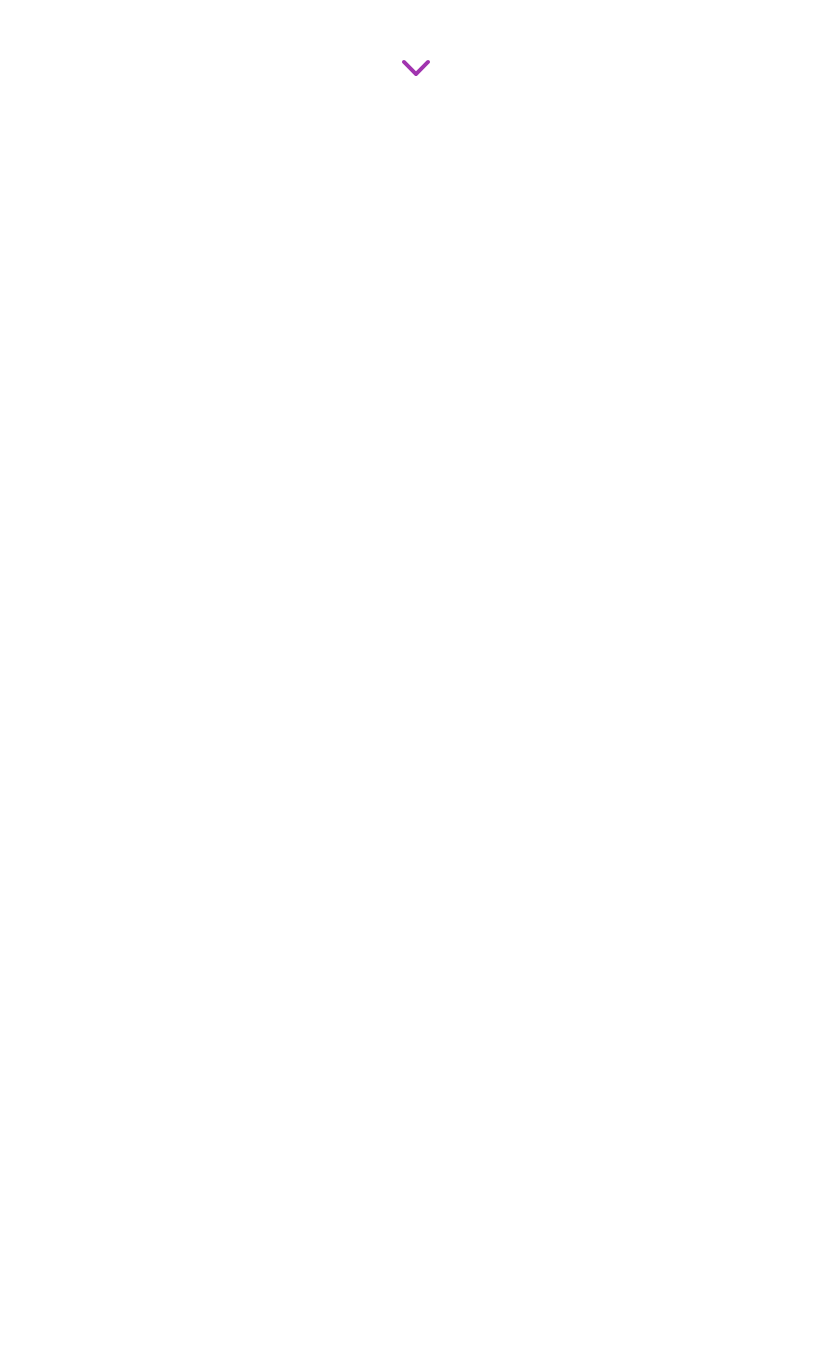
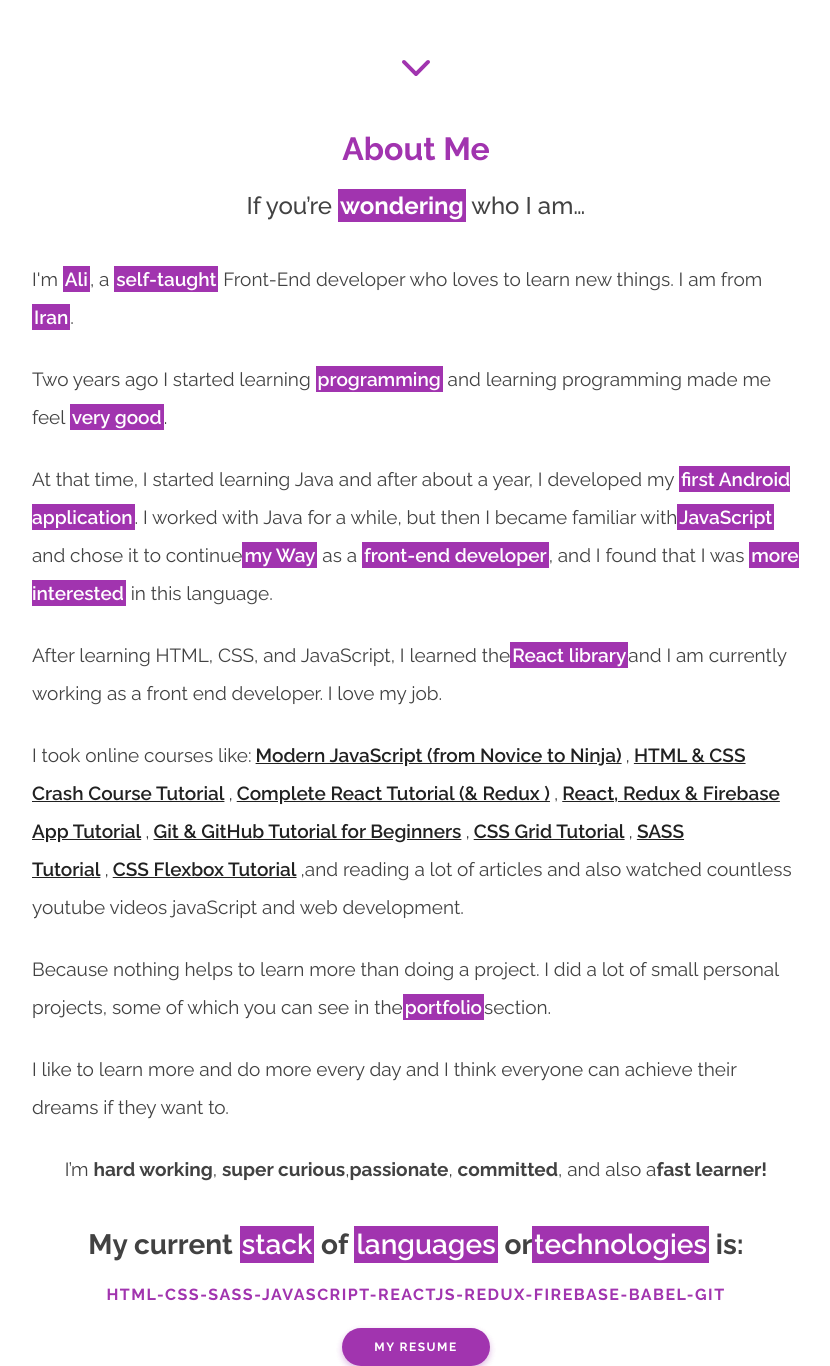
Before and after one commit to alilotfidev/ali-lotfi-website, a React (Create React App) app: page / in a window 1280 px wide. Shown: the part 702-2068 px from the top of the page, without its empty margins (224-1054 px from the left). Before the commit the page ends 800 px from the top, so only its background shows below. Built offline with nearby package versions, Linux system fonts and the light colour scheme.

Commit message:
about section is ok

```diff
--- a/package.json
+++ b/package.json
@@ -8,7 +8,8 @@
     "@testing-library/user-event": "^7.2.1",
     "react": "^16.13.1",
     "react-dom": "^16.13.1",
-    "react-scripts": "3.4.3"
+    "react-scripts": "3.4.3",
+    "react-scroll-to-component": "^1.0.2"
   },
   "scripts": {
     "start": "react-scripts start",
--- a/src/App.js
+++ b/src/App.js
@@ -1,15 +1,33 @@
 import React, { Component } from "react";
 //components
 import Navbar from "./components/Navbar";
-import Intro from './components/Intro';
+import Intro from "./components/Intro";
+import AboutMe from "./components/AboutMe";
+
+//scroll
+import scrollToComponent from "react-scroll-to-component";
 
 class App extends Component {
+  scrollTo = (ComponentName) => {
+    if (ComponentName === "AboutMe") {
+      scrollToComponent(this.AboutMe, { offset: -80, align: "top" });
+    }
+  };
   render() {
     return (
       <div className="App">
-        <Navbar />
+        <Navbar scrollTo={this.scrollTo} />
         <main>
-          <Intro />
+          <section>
+            <Intro scrollTo={this.scrollTo} />
+          </section>
+          <section
+            ref={(section) => {
+              this.AboutMe = section;
+            }}
+          >
+            <AboutMe />
+          </section>
         </main>
       </div>
     );
--- /dev/null
+++ b/src/assets/css/AboutMe.css
@@ -0,0 +1,96 @@
+.AboutMe {
+  margin-top: 32px;
+  display: -webkit-box;
+  display: -ms-flexbox;
+  display: flex;
+  -webkit-box-orient: vertical;
+  -webkit-box-direction: normal;
+      -ms-flex-flow: column;
+          flex-flow: column;
+  -webkit-box-align: center;
+      -ms-flex-align: center;
+          align-items: center;
+}
+
+.AboutMe .about-me-title {
+  color: var(--primary-color);
+  font-weight: 700;
+  font-size: 32px;
+}
+
+.AboutMe h4 {
+  margin-top: 24px;
+  font-size: 24px;
+  font-weight: 500;
+}
+
+.AboutMe h4 span {
+  font-weight: 700;
+}
+
+.AboutMe .about-me-details {
+  width: 60vw;
+  margin: 28px auto;
+  font-size: 19px;
+  display: -webkit-box;
+  display: -ms-flexbox;
+  display: flex;
+  -webkit-box-orient: vertical;
+  -webkit-box-direction: normal;
+      -ms-flex-flow: column;
+          flex-flow: column;
+  -webkit-box-align: center;
+      -ms-flex-align: center;
+          align-items: center;
+  font-weight: 400;
+}
+
+.AboutMe .about-me-details p {
+  margin: 12px 0px;
+  line-height: 2em;
+  font-weight: 400;
+}
+
+.AboutMe .about-me-details a {
+  color: var(--highlight-text-color);
+  font-weight: 600;
+  margin: 0px 4px;
+  -webkit-transition: color 0.3s ease-in-out;
+  transition: color 0.3s ease-in-out;
+}
+
+.AboutMe .about-me-details a:hover {
+  color: var(--primary-color);
+}
+
+.AboutMe span {
+  position: relative;
+  color: white;
+  padding: 2px;
+  font-weight: 600;
+  background-color: var(--primary-color);
+}
+
+.AboutMe .stack {
+  font-size: 28px;
+}
+
+.AboutMe .technologies {
+  margin-top: 24px;
+  text-transform: uppercase;
+  color: var(--primary-color);
+  letter-spacing: 1.5px;
+  font-size: 16px;
+}
+
+.AboutMe .resume {
+  font-size: 12px;
+  margin-top: 24px;
+  font-weight: 700;
+}
+
+.AboutMe .resume a {
+  color: white;
+  text-decoration: none;
+}
+/*# sourceMappingURL=AboutMe.css.map */
--- /dev/null
+++ b/src/assets/css/AboutMe.scss
@@ -0,0 +1,69 @@
+.AboutMe {
+  margin-top: 32px;
+  display: flex;
+  flex-flow: column;
+  align-items: center;
+  .about-me-title {
+    color: var(--primary-color);
+    font-weight: 700;
+    font-size: 32px;
+  }
+  h4 {
+    margin-top: 24px;
+    font-size: 24px;
+    font-weight: 500;
+    span {
+      font-weight: 700;
+    }
+  }
+  .about-me-details {
+    width: 60vw;
+    margin: 28px auto;
+    font-size: 19px;
+    display: flex;
+    flex-flow: column;
+    align-items: center;
+    font-weight: 400;
+    p {
+      margin: 12px 0px;
+      line-height: 2em;
+      font-weight: 400;
+    }
+
+    a {
+      color: var(--highlight-text-color);
+      font-weight: 600;
+      margin: 0px 4px;
+      transition: color 0.3s ease-in-out;
+      &:hover {
+        color: var(--primary-color);
+      }
+    }
+  }
+  span {
+    position: relative;
+    color: white;
+    padding: 2px;
+    font-weight: 600;
+    background-color: var(--primary-color);
+  }
+  .stack {
+    font-size: 28px;
+  }
+  .technologies {
+    margin-top: 24px;
+    text-transform: uppercase;
+    color: var(--primary-color);
+    letter-spacing: 1.5px;
+    font-size: 16px;
+  }
+  .resume {
+    font-size: 12px;
+    margin-top: 24px;
+    font-weight: 700;
+    a {
+      color: white;
+      text-decoration: none;
+    }
+  }
+}
--- /dev/null
+++ b/src/components/AboutMe.js
@@ -0,0 +1,96 @@
+import React from "react";
+import "../assets/css/AboutMe.css";
+
+const AboutMe = () => {
+  return (
+    <div className="AboutMe">
+      <h2 className="about-me-title">About Me</h2>
+      <h4>
+        If you’re <span>wondering</span> who I am…
+      </h4>
+      <div className="about-me-details">
+        <p>
+          I'm <span>Ali</span>, a <span>self-taught</span> Front-End developer
+          who loves to learn new things. I am from <span>Iran</span>.
+        </p>
+        <p>
+          Two years ago I started learning <span>programming</span> and learning
+          programming made me feel <span>very good</span>.
+        </p>
+        <p>
+          At that time, I started learning Java and after about a year, I
+          developed my <span>first Android application</span>. I worked with
+          Java for a while, but then I became familiar with
+          <span>JavaScript</span> and chose it to continue
+          <span>my Way</span> as a <span>front-end developer</span>, and I found
+          that I was <span>more interested</span> in this language.
+        </p>
+        <p>
+          After learning HTML, CSS, and JavaScript, I learned the
+          <span>React library</span>
+          and I am currently working as a front end developer. I love my job.
+        </p>
+        <p>
+          I took online courses like:
+          <a href="https://www.udemy.com/course/modern-javascript-from-novice-to-ninja/">
+            Modern JavaScript (from Novice to Ninja)
+          </a>
+          ,
+          <a href="https://www.youtube.com/watch?v=hu-q2zYwEYs&list=PL4cUxeGkcC9ivBf_eKCPIAYXWzLlPAm6G">
+            HTML & CSS Crash Course Tutorial
+          </a>
+          ,
+          <a href="https://www.youtube.com/watch?v=OxIDLw0M-m0&list=PL4cUxeGkcC9ij8CfkAY2RAGb-tmkNwQHG">
+            Complete React Tutorial (& Redux )
+          </a>
+          ,
+          <a href="https://www.youtube.com/watch?v=Oi4v5uxTY5o&list=PL4cUxeGkcC9iWstfXntcj8f-dFZ4UtlN3">
+            React, Redux & Firebase App Tutorial
+          </a>
+          ,
+          <a href="https://www.youtube.com/watch?v=3RjQznt-8kE&list=PL4cUxeGkcC9goXbgTDQ0n_4TBzOO0ocPR">
+            Git & GitHub Tutorial for Beginners
+          </a>
+          ,
+          <a href="https://www.youtube.com/watch?v=x7tLPhnA06w&list=PL4cUxeGkcC9itC4TxYMzFCfveyutyPOCY">
+            CSS Grid Tutorial
+          </a>
+          ,
+          <a href="https://www.youtube.com/watch?v=St5B7hnMLjg&list=PL4cUxeGkcC9iEwigam3gTjU_7IA3W2WZA">
+            SASS Tutorial
+          </a>
+          ,
+          <a href="https://www.youtube.com/watch?v=Y8zMYaD1bz0&list=PL4cUxeGkcC9i3FXJSUfmsNOx8E7u6UuhG">
+            CSS Flexbox Tutorial
+          </a>
+          ,and reading a lot of articles and also watched countless youtube
+          videos javaScript and web development.
+        </p>
+        <p>
+          Because nothing helps to learn more than doing a project. I did a lot
+          of small personal projects, some of which you can see in the
+          <span>portfolio</span>
+          section.
+        </p>
+        <p>
+          I like to learn more and do more every day and I think everyone can
+          achieve their dreams if they want to.
+        </p>
+        <p>
+          I’m <strong>hard working</strong>, <strong>super curious</strong>,
+          <strong>passionate</strong>, <strong>committed</strong>, and also a
+          <strong>fast learner!</strong>
+        </p>
+      </div>
+      <h2 className="stack">
+        My current <span>stack</span> of <span>languages</span> or
+        <span>technologies</span> is:
+      </h2>
+      <strong className="technologies">
+        HTML-CSS-SASS-JAVASCRIPT-REACTJS-REDUX-Firebase-Babel-Git
+      </strong>
+      <button className="btn-primary resume"><a href="#">my resume</a></button>
+    </div>
+  );
+};
+export default AboutMe;
--- a/src/components/Intro.js
+++ b/src/components/Intro.js
@@ -2,16 +2,16 @@ import React from 'react';
 import '../assets/css/Intro.css';
 import DownArrow from '../assets/images/arrow.svg';
 
-const Intro = () => {
+const Intro = ({ scrollTo }) => {
     return(
         <div className="intro">
             <div className="intro-texts">
                 <h2>Hello <span role="img" aria-label="victory hand emoji">✌️</span>,<br/>I'm <span>Ali</span></h2>
-                <p className="details">A Hard-working Front-End Developer</p>
-                <button className="btn-primary">About Me</button>
+                <p className="details">A <strong>Hard-working</strong> Front-End Developer</p>
+                <button className="btn-primary" onClick={() => {scrollTo('AboutMe')}}>About Me</button>
             </div>
             <div className="logo">logo</div>
-            <img className="down-arrow" src={DownArrow} alt="go down"/>
+            <img className="down-arrow" src={DownArrow} alt="go down" onClick={() => {scrollTo('AboutMe')}}/>
         </div>
     )
 }
--- a/src/components/Navbar.js
+++ b/src/components/Navbar.js
@@ -1,13 +1,13 @@
 import React from "react";
 import '../assets/css/Navbar.css';
 
-const Navbar = () => {
+const Navbar = ({ scrollTo }) => {
   return (
     <div className="Navbar">
       <nav>
         <div className="logo">Ali Lotfi</div>
         <ul className="links">
-          <li className="navLink">About Me</li>
+          <li className="navLink" onClick={() => {scrollTo('AboutMe')}}>About Me</li>
           <li className="navLink">Portfolio</li>
           <li className="navLink">Contact</li>
         </ul>
--- a/src/index.css
+++ b/src/index.css
@@ -20,6 +20,7 @@ body {
   -moz-osx-font-smoothing: grayscale;
   color: var(--text-color);
   background-color: var(--background-color);
+  overflow-x: hidden;
 }
 
 
```
Also changed, not shown: 2 other files (tests, documents, lock files or other folders).
